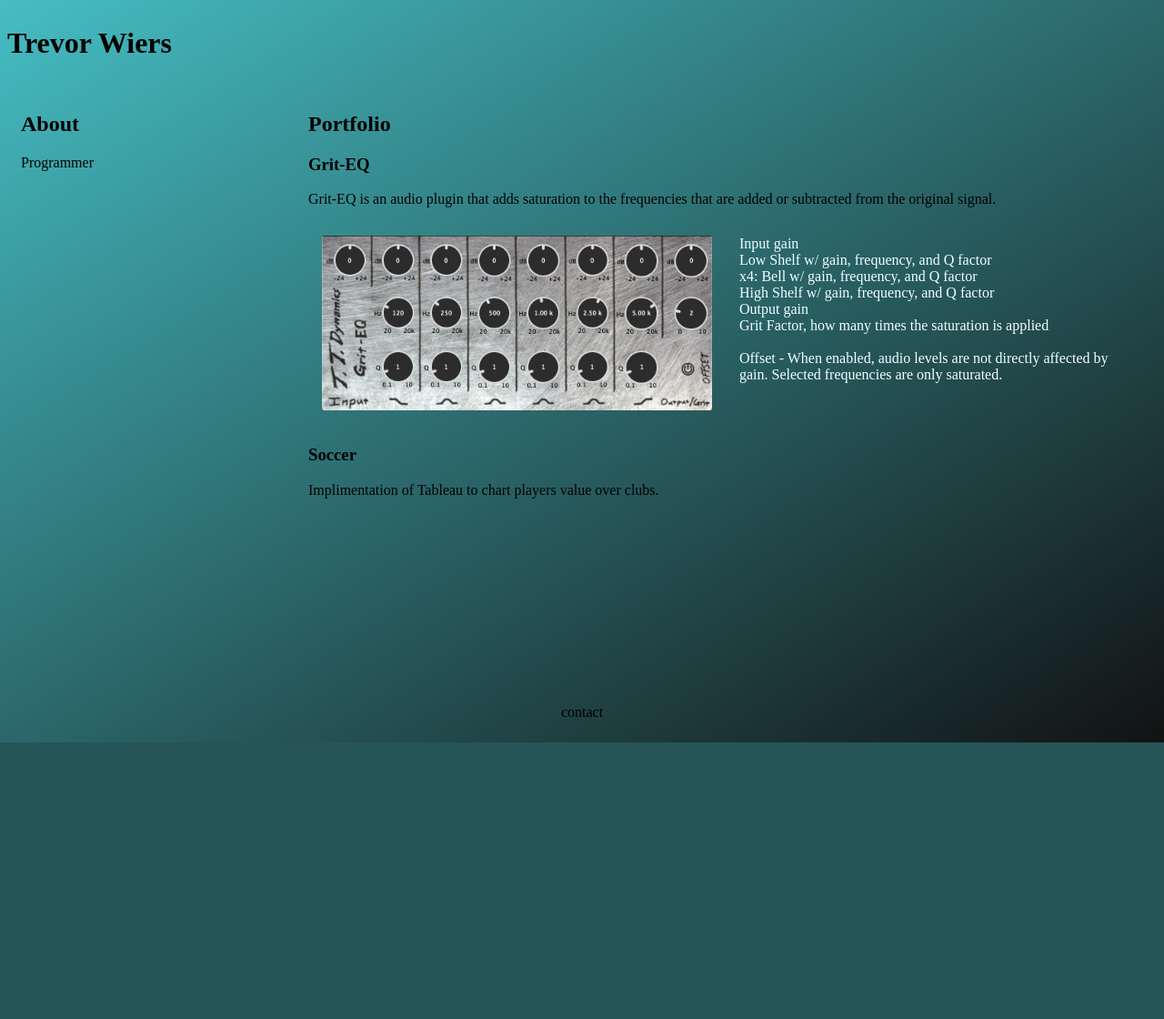
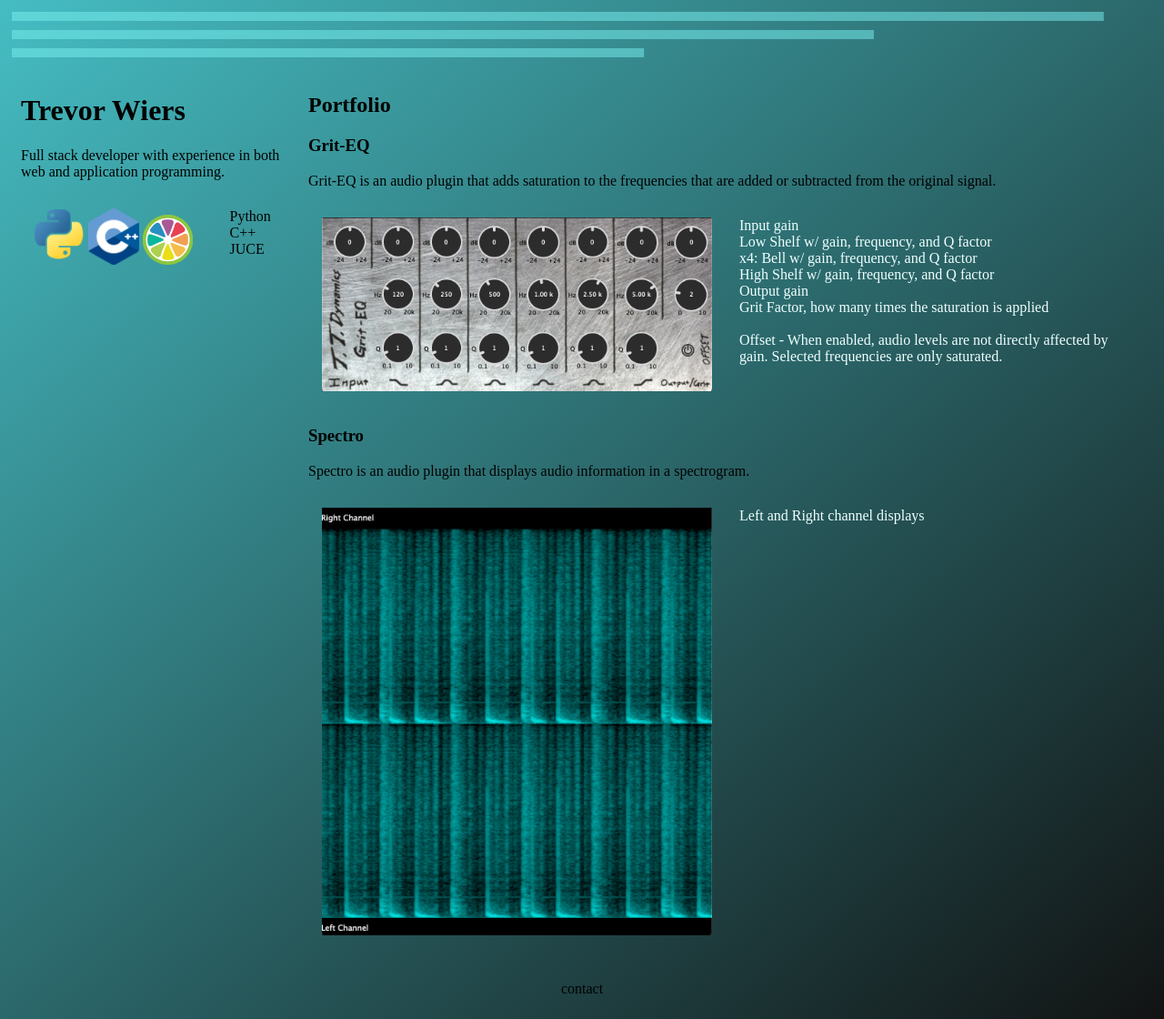
Before and after one commit to trevor-wiers/portfolio-site, a Python web app: template main/templates/main/home.html in a window 1280 px wide. Shown: the whole page at 91% size. Before the commit the page ends 816 px from the top, so only its background shows below. Run offline with Jinja, Linux system fonts and the light colour scheme; the template is opened without the code that fills it, so the values that code supplies are empty.

Commit message:
added logo and spectro, header redesign

```diff
--- a/main/templates/main/base.html
+++ b/main/templates/main/base.html
@@ -14,8 +14,8 @@
             {% block header %}
             {% endblock %}
         </header>
-        {% block content %}
-        {% endblock %}
+            {% block content %}
+            {% endblock %}
         <footer>
             <p>contact</p>
         </footer>
--- a/main/templates/main/home.html
+++ b/main/templates/main/home.html
@@ -1,14 +1,34 @@
 {% extends "main/base.html" %}
 
 {% block header %}
-<h1>Trevor Wiers</h1>
+<!-- <h1>Trevor Wiers</h1> -->
+<svg width=100% height="55">
+    <rect x="5" y="5" width=95% height="10"
+    style="fill:rgb(122, 241, 241);opacity: 50%" />
+    <rect x="5" y="25" width=75% height="10"
+    style="fill:rgb(122, 241, 241);opacity: 50%" />
+    <rect x="5" y="45" width=55% height="10"
+    style="fill:rgb(122, 241, 241);opacity: 50%" />
+  </svg>
 {% endblock %}
 
 {% block content %}
 <div class="row">
     <div class="col-3">
-        <h2>About</h2>
-        <p>Programmer</p>
+        <h1>Trevor Wiers</h1>
+        <p>Full stack developer with experience in both web and application programming.</p>
+        <div class="row">
+            <div class="col-9">
+                <img src="static/python-logo.png" style="width:30%;height:auto;">
+                <img src="static/c++-logo.png" style="width:30%;height:auto;">
+                <img src="static/juce-logo.png" style="width:30%;height:auto;">
+            </div>
+            <div class="col-3">
+                Python<br>
+                C++<br>
+                JUCE
+            </div>
+        </div>
     </div>
     <div class="col-9">
         <h2>Portfolio</h2>
@@ -31,11 +51,18 @@
                 Offset - When enabled, audio levels are not directly affected by gain. Selected frequencies are only saturated.
             </div>
         </div>
-        <h3>Soccer</h3>
+        <h3>Spectro</h3>
         <p>
-            Implimentation of Tableau to chart players value over clubs.
+            Spectro is an audio plugin that displays audio information in a spectrogram.
         </p>
-
+        <div class="row">
+            <div class="col-6">
+                <img src="static/spectro.png" style="width:100%;height:auto;">
+            </div>
+            <div class="col-6" style="color:azure">
+                Left and Right channel displays
+            </div>
+        </div>
     </div>
 </div>
 {% endblock %}
```
Also changed, not shown: main/static/c++-logo.png (added), main/static/django-logo.png (added), main/static/juce-logo.png (added), main/static/python-logo.png (added), main/static/spectro.png (added).
